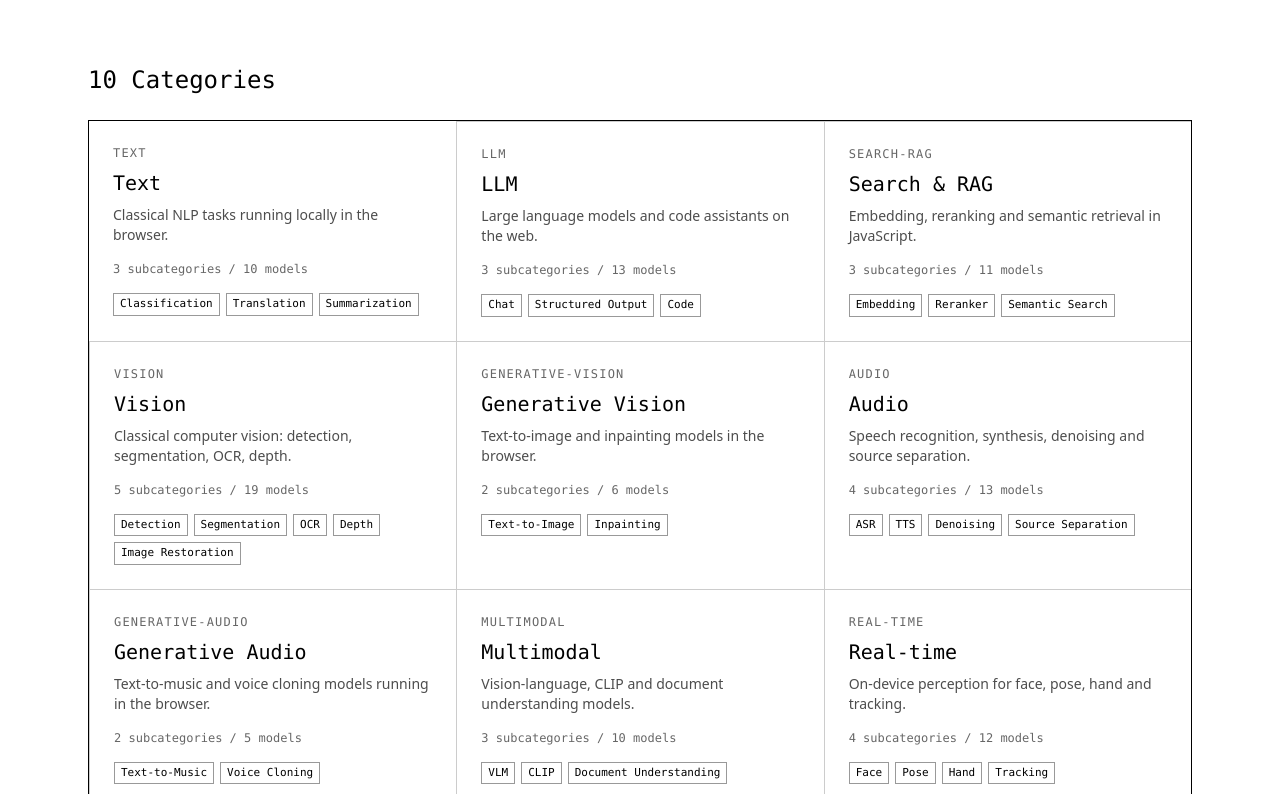
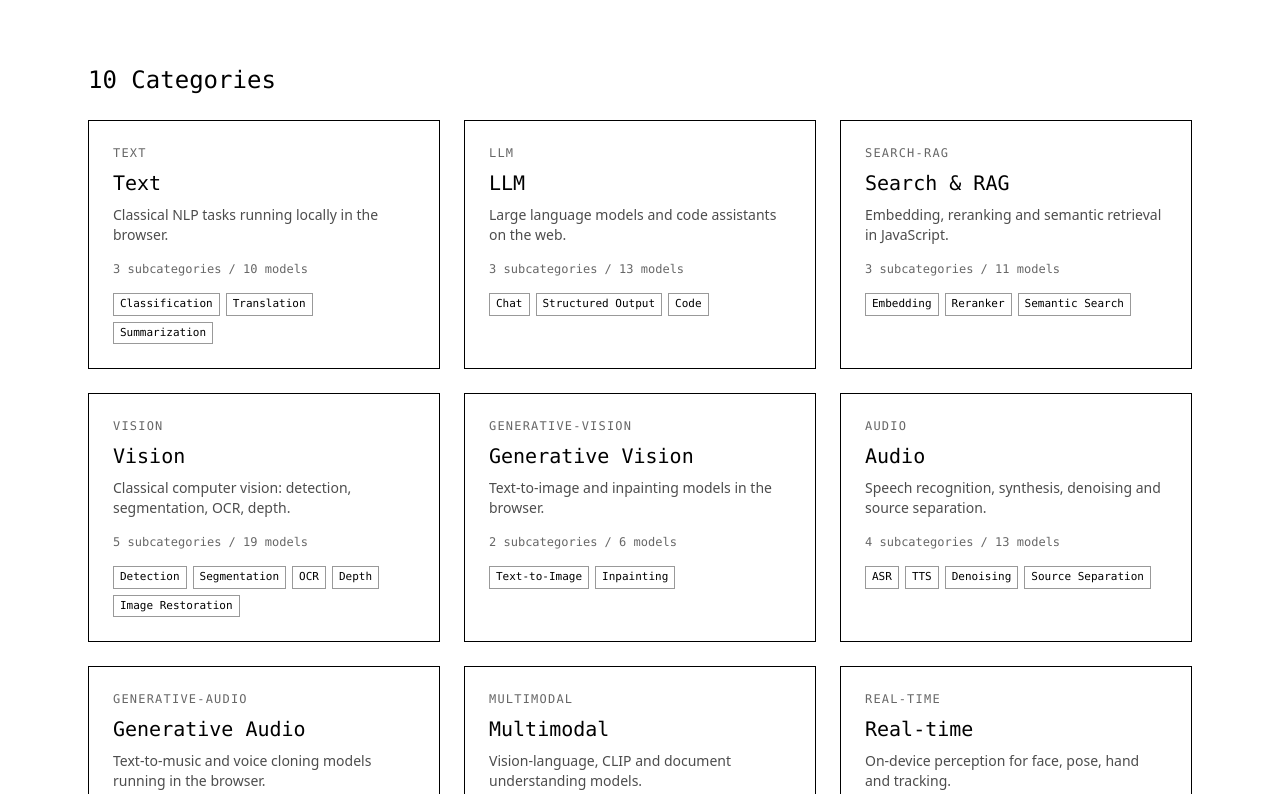
Before and after one commit to 89171/BrowserAIModels, a Next.js app: page /en in a window 1280 px wide. Shown: the part 606-1400 px from the top of the page. Built offline with nearby package versions, Linux system fonts and the light colour scheme; no server answers.

Commit message:
style: home style

```diff
--- a/app/[locale]/page.tsx
+++ b/app/[locale]/page.tsx
@@ -70,17 +70,17 @@ export default async function HomePage({
         <h2 id="cats" className="font-mono text-2xl mb-6">
           {TAXONOMY.length} Categories
         </h2>
-        <ul className="grid grid-cols-1 sm:grid-cols-2 lg:grid-cols-3 gap-0 border border-black divide-y divide-x divide-black/20">
+        <ul className="grid grid-cols-1 sm:grid-cols-2 lg:grid-cols-3 gap-6">
           {TAXONOMY.map((cat, idx) => {
             const count = cat.subcategories.reduce(
               (s, x) => s + countModels(cat.slug, x.slug),
               0,
             );
             return (
-              <li key={cat.slug} className="bg-white">
+              <li key={cat.slug}>
                 <Link
                   href={`/${cat.slug}`}
-                  className="block p-6 h-full hover:bg-black hover:text-white transition-colors group"
+                  className="block border border-black p-6 h-full bg-white hover:bg-black hover:text-white transition-colors group"
                 >
                   <div className="font-mono text-xs uppercase tracking-widest text-black/60 group-hover:text-white/70">
                     {cat.slug}
```
